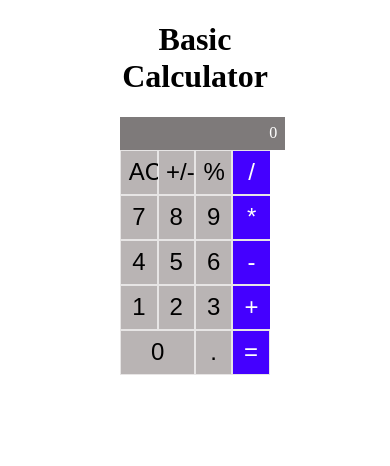
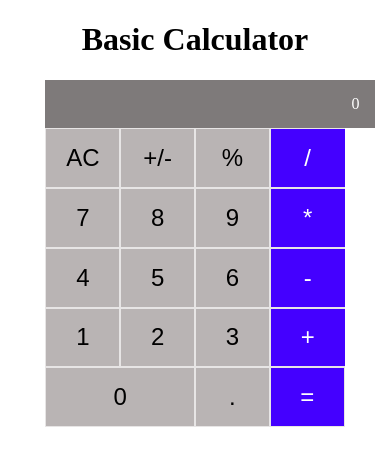
Before and after one commit to che30/react-calculator-app-project, a React (Create React App) app: page / in a window 390 px wide. Shown: the top 466 px of the page. Built offline with nearby package versions, Linux system fonts and the light colour scheme; the HTML template or start-up script is replaced by a standard one.

Commit message:
Add calculate.js logic

```diff
--- a/src/index.css
+++ b/src/index.css
@@ -1,7 +1,6 @@
  .main {
   width: 40%;
-  margin-left: auto;
-  margin-right: auto;
+  margin: auto;
 }
 .board-row button{
   width: 25%;
@@ -36,3 +35,8 @@ button:nth-child(4){
 .text-center {
   text-align: center;
 }
+@media (max-width: 567px){
+  .main {
+    width: 80%;
+  }
+}
--- /dev/null
+++ b/src/logic/operate.js
@@ -0,0 +1 @@
+import Big from 'big.js';
```
Also changed, not shown: src/logic/calculate.js (added, +20 -0 lines).
